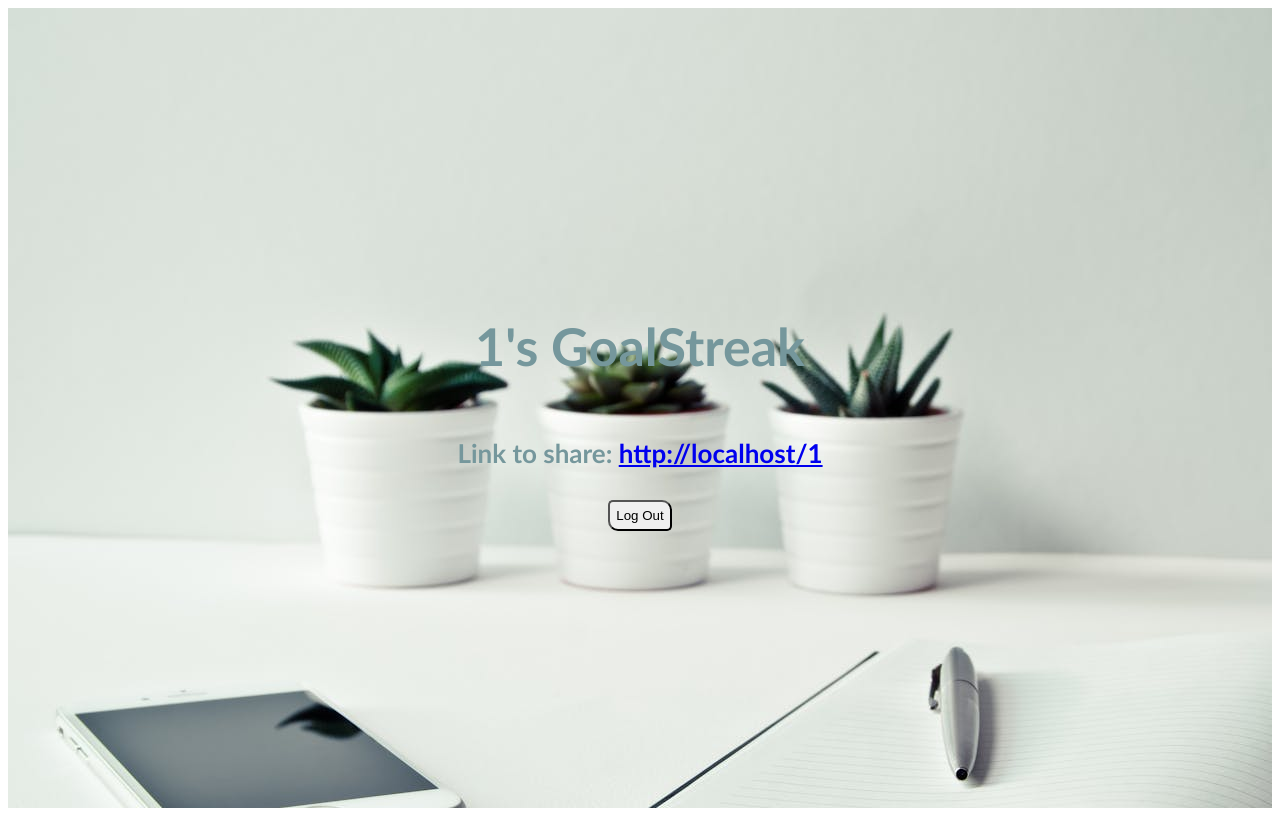
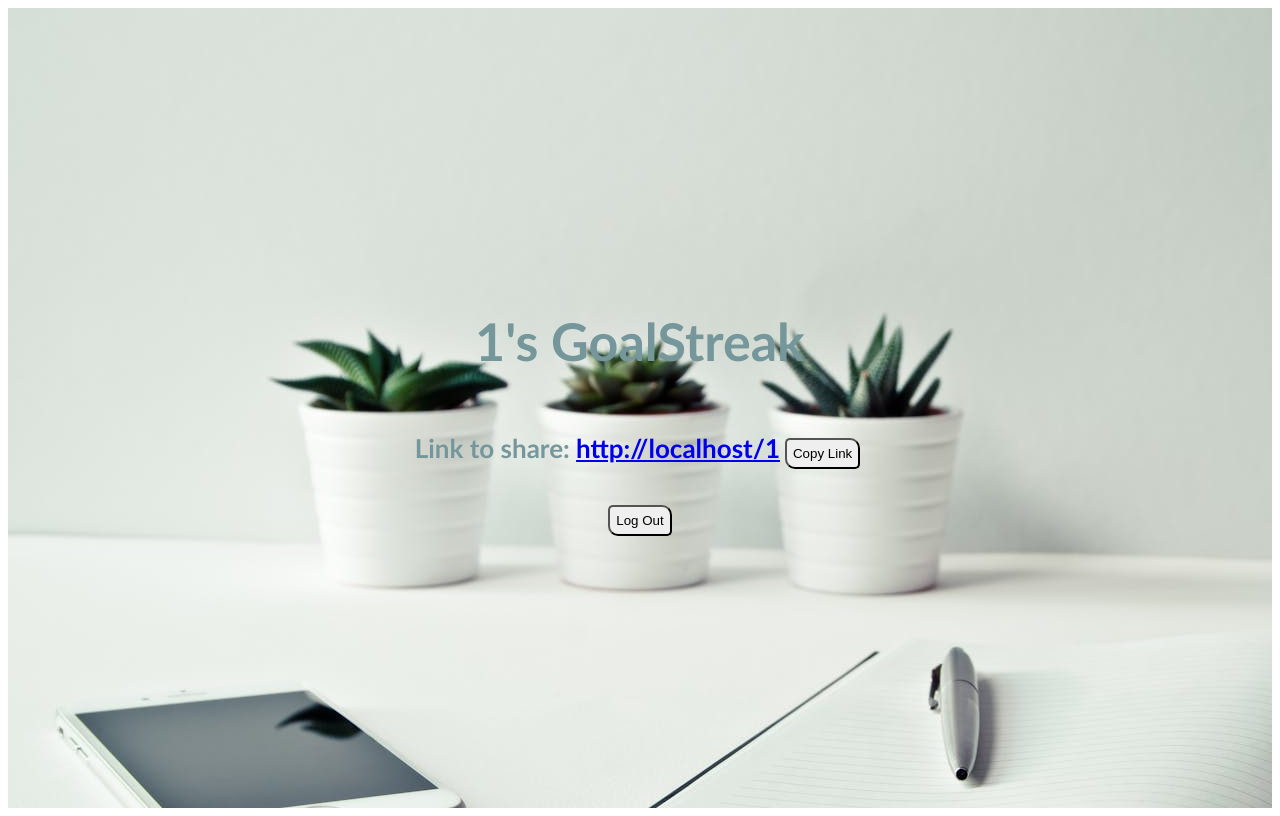
Before and after one commit to lilyschen/GoalStreaks, a React (Vite) app: page /1/edit in a window 1280 px wide. Built offline with nearby package versions, Linux system fonts and the light colour scheme; no server answers; the database is empty.

Commit message:
added copy button

```diff
--- a/src/routes/ProfilePage.jsx
+++ b/src/routes/ProfilePage.jsx
@@ -28,6 +28,16 @@ function getShareLink() {
         return link.substring(0, lastSlashIndex);
     }
 }
+
+    const handleCopy = async () => {
+        try {
+            await navigator.clipboard.writeText(getShareLink());
+            alert('Link copied to clipboard!');
+        } catch (err) {
+            console.error('Failed to copy:', err);
+            alert('Failed to copy link to clipboard');
+        }
+    };
 
 /**
  * ProfilePage that displays the habit/goal information for a user
@@ -123,7 +133,9 @@ export default function ProfilePage({ isEditable }) {
             </>
         : null}
             {isEditable ? <>
-                <p>Link to share: <a href={getShareLink()}>{getShareLink()}</a></p>
+                <p>Link to share: <a href={getShareLink()}>{getShareLink()}</a>
+                    <button onClick={handleCopy}>Copy Link</button>
+                </p>
             </> : null}
             {isEditable ? <button onClick={logOut}>Log Out</button> : null}
         </header>
```
